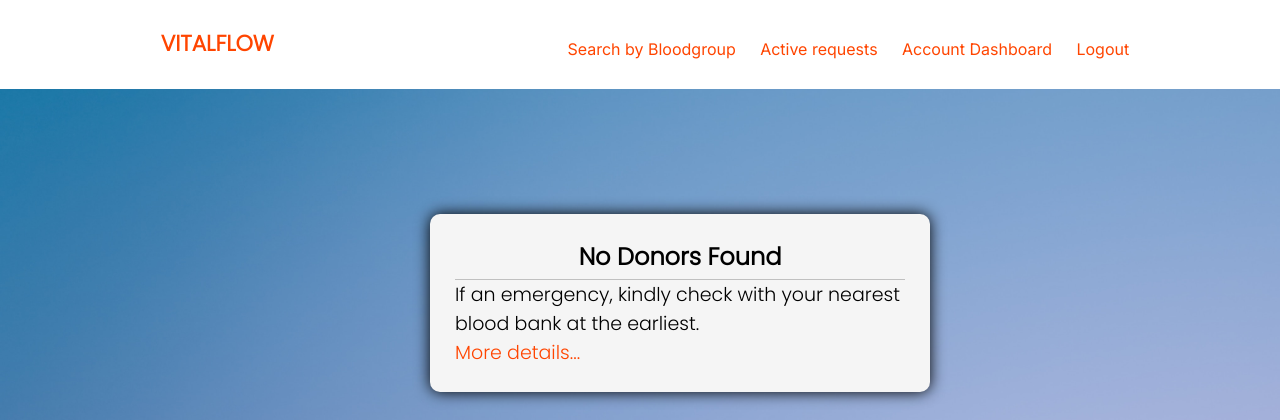
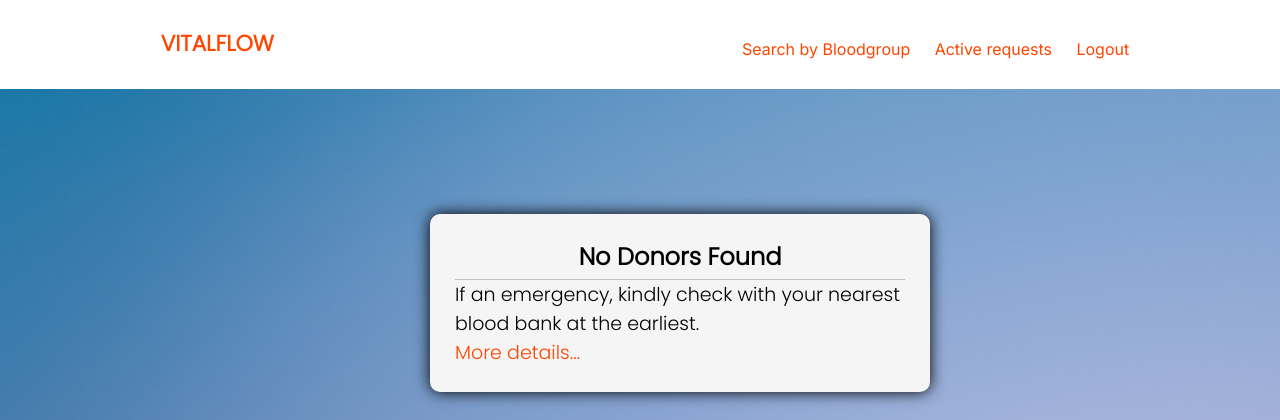
Before and after one commit to sreesanth-18/Blood-donation-portal, a PHP site: page /bgroup_sorted/abneg.php in a window 1280 px wide. Shown: the top 420 px of the page. Run offline with PHP 8.4, Linux system fonts and the light colour scheme; the visitor is signed in with stand-in values (Sample User, id 1); data comes from the database, SQL or seed files in the repository.

Commit message:
header section for patient dashboard

```diff
--- a/bgroup_sorted/header.php
+++ b/bgroup_sorted/header.php
@@ -137,7 +137,6 @@
             </ul>
         </li>
         <a href="request_dashboard.php"><li>Active requests</li></a>
-        <a href="about.html"><li>Account Dashboard</li></a>
         <a href="../logout.php"><li>Logout</li></a>
     </ul>
 </section>
```
